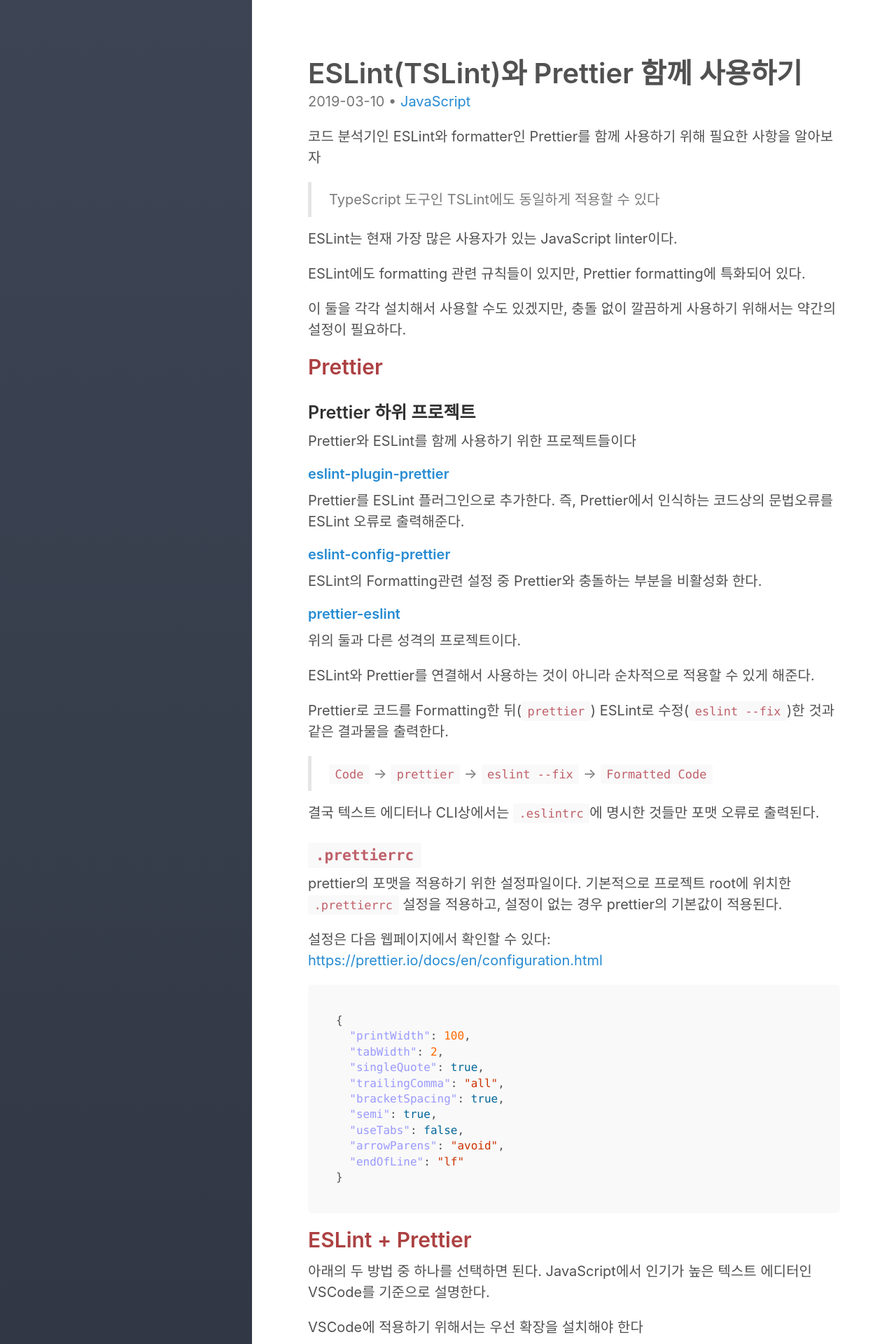
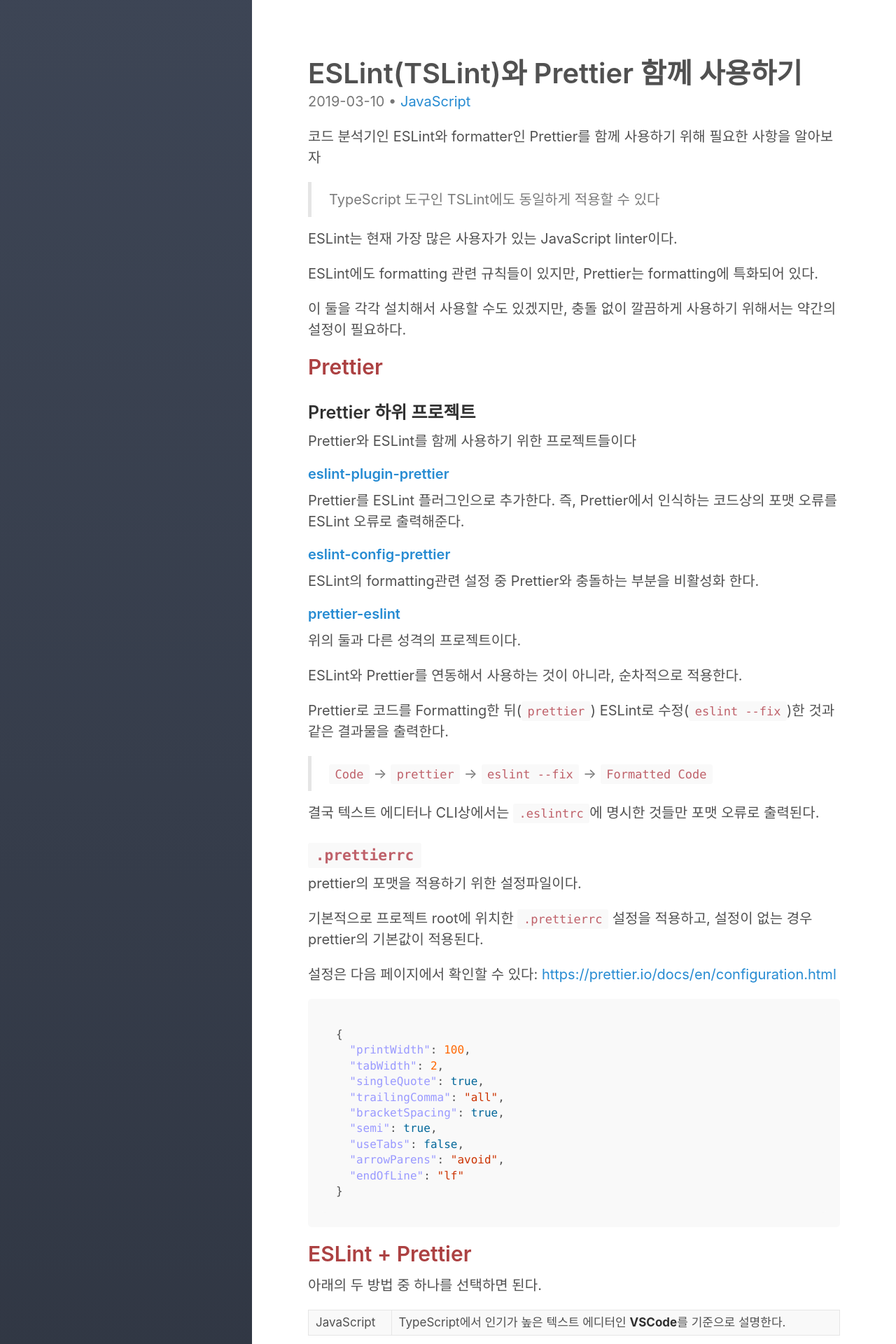
Before and after one commit to pravusid/pravusid.github.io, a Jekyll site: the page built from _posts/javascript/2019/2019-03-10-eslint-prettier.md, in a window 1280 px wide. Shown: the top 1920 px of the page at 70% size. Built offline with Jekyll 4.4.1, drawn with Linux system fonts in a browser that asks for light colours; comment, search, counter and statistics services are not loaded; some of the changed text lies outside the part shown.

Commit message:
fix: words

````diff
--- a/_posts/javascript/2019/2019-03-10-eslint-prettier.md
+++ b/_posts/javascript/2019/2019-03-10-eslint-prettier.md
@@ -30,17 +30,17 @@
 #### [eslint-plugin-prettier](https://github.com/prettier/eslint-plugin-prettier)
 
 Prettier를 ESLint 플러그인으로 추가한다.
-즉, Prettier에서 인식하는 코드상의 문법오류를 ESLint 오류로 출력해준다.
+즉, Prettier에서 인식하는 코드상의 포맷 오류를 ESLint 오류로 출력해준다.
 
 #### [eslint-config-prettier](https://github.com/prettier/eslint-config-prettier)
 
-ESLint의 Formatting관련 설정 중 Prettier와 충돌하는 부분을 비활성화 한다.
+ESLint의 formatting관련 설정 중 Prettier와 충돌하는 부분을 비활성화 한다.
 
 #### [prettier-eslint](https://github.com/prettier/prettier-eslint)
 
 위의 둘과 다른 성격의 프로젝트이다.
 
-ESLint와 Prettier를 연결해서 사용하는 것이 아니라 순차적으로 적용할 수 있게 해준다.
+ESLint와 Prettier를 연동해서 사용하는 것이 아니라, 순차적으로 적용한다.
 
 Prettier로 코드를 Formatting한 뒤(`prettier`) ESLint로 수정(`eslint --fix`)한 것과 같은 결과물을 출력한다.
 
@@ -51,9 +51,10 @@
 ### `.prettierrc`
 
 prettier의 포맷을 적용하기 위한 설정파일이다.
+
 기본적으로 프로젝트 root에 위치한 `.prettierrc` 설정을 적용하고, 설정이 없는 경우 prettier의 기본값이 적용된다.
 
-설정은 다음 웹페이지에서 확인할 수 있다: <https://prettier.io/docs/en/configuration.html>
+설정은 다음 페이지에서 확인할 수 있다: <https://prettier.io/docs/en/configuration.html>
 
 ```json
 {
@@ -72,23 +73,25 @@
 ## ESLint + Prettier
 
 아래의 두 방법 중 하나를 선택하면 된다.
-JavaScript에서 인기가 높은 텍스트 에디터인 VSCode를 기준으로 설명한다.
 
-VSCode에 적용하기 위해서는 우선 확장을 설치해야 한다
+JavaScript|TypeScript에서 인기가 높은 텍스트 에디터인 **VSCode**를 기준으로 설명한다.
+
+VSCode에 적용하기 위해서 우선 확장 기능을 설치해야 한다
 
 - [ESLint](https://marketplace.visualstudio.com/items?itemName=dbaeumer.vscode-eslint)
 - [Prettier - Code formatter](https://marketplace.visualstudio.com/items?itemName=esbenp.prettier-vscode)
 
-VSCode의 ESLint 확장은 `eslint` 패키지가 포함되어 있지 않으므로 `npm install`을 통해서 node_modules에 추가해야 한다.
+**VSCode의 ESLint 확장**은 `eslint` 패키지가 포함되어 있지 않으므로 `npm install`을 통해서 node_modules에 추가해야 한다.
+
 특히, 다음으로 설치할 Prettier 확장에서 ESLint 관련 (peer) dependencies와 연결시 global 모듈(`npm install -g`)은 인식하지 않으므로 local로 설치하는 것이 좋다.
 
-VSCode의 `Prettier - Code formatter` 확장에는 node.js의 `prettier`, `prettier-eslint`, `prettier-tslint` 패키지가 포함되어 있으므로, 해당 패키지를 npm으로 local node_modules에 추가할 필요가 없다.
+**VSCode의 `Prettier - Code formatter` 확장**에는 node.js의 `prettier`, `prettier-eslint`, `prettier-tslint` 패키지가 포함되어 있으므로, 해당 패키지를 npm으로 local node_modules에 추가할 필요가 없다.
 
-### ESLint + eslint-plugin-prettier + eslint-config-prettier
+### 1. ESLint + eslint-plugin-prettier + eslint-config-prettier
 
 공식 문서: <https://prettier.io/docs/en/eslint.html>
 
-plugin이나 config 중 하나만을 사용할 수도 있다
+**plugin**이나 **config** 중 하나만을 사용할 수도 있다
 
 - plugin만 사용: 포맷 관련 오류가 두 번 출력된다(eslint + prettier)
 - config만 사용: eslint에서 포맷 관련 오류가 출력되지 않는다
````
Also changed, not shown: other parts of _posts/javascript/2019/2019-03-10-eslint-prettier.md (+2 -2 lines).
